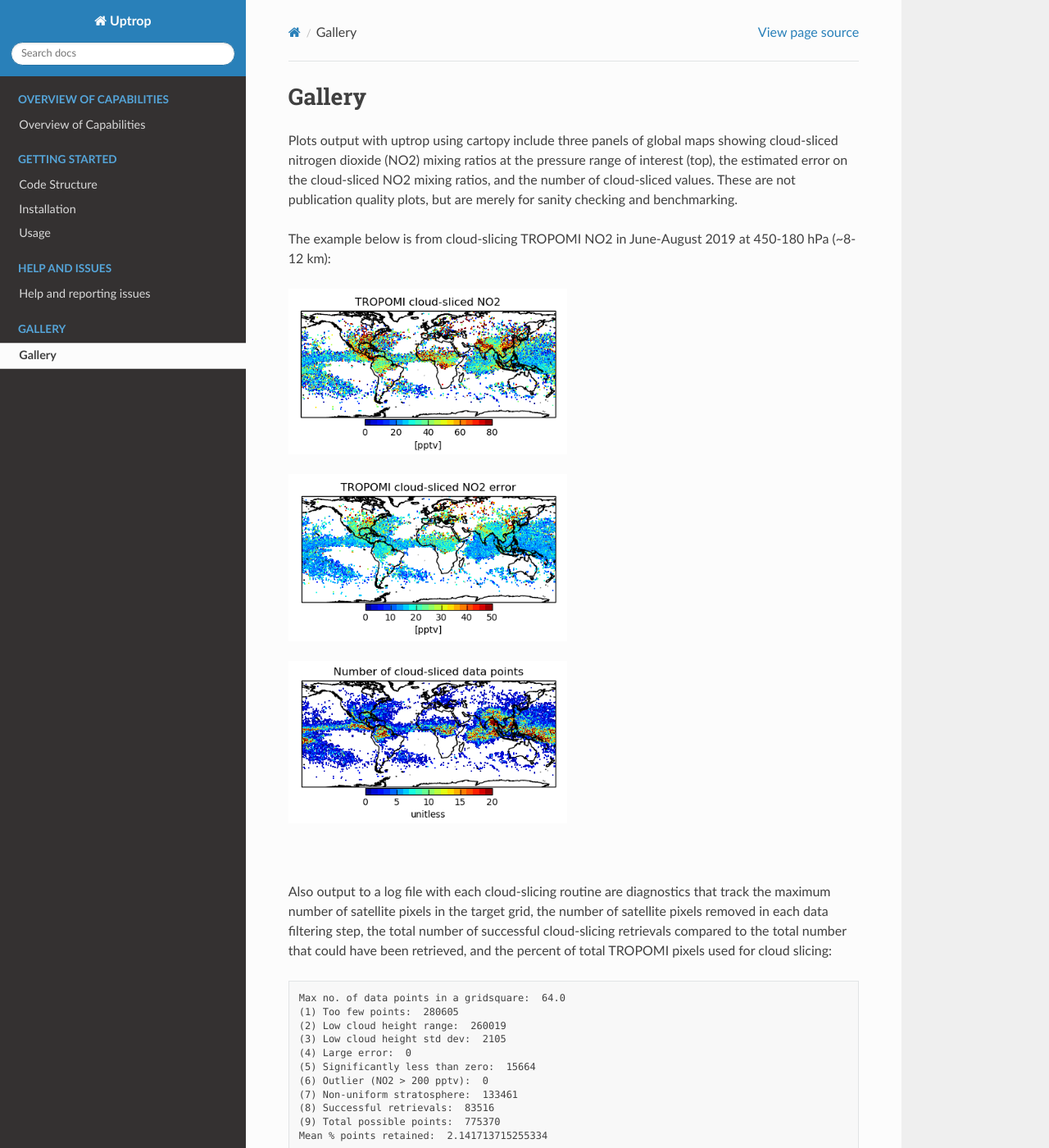
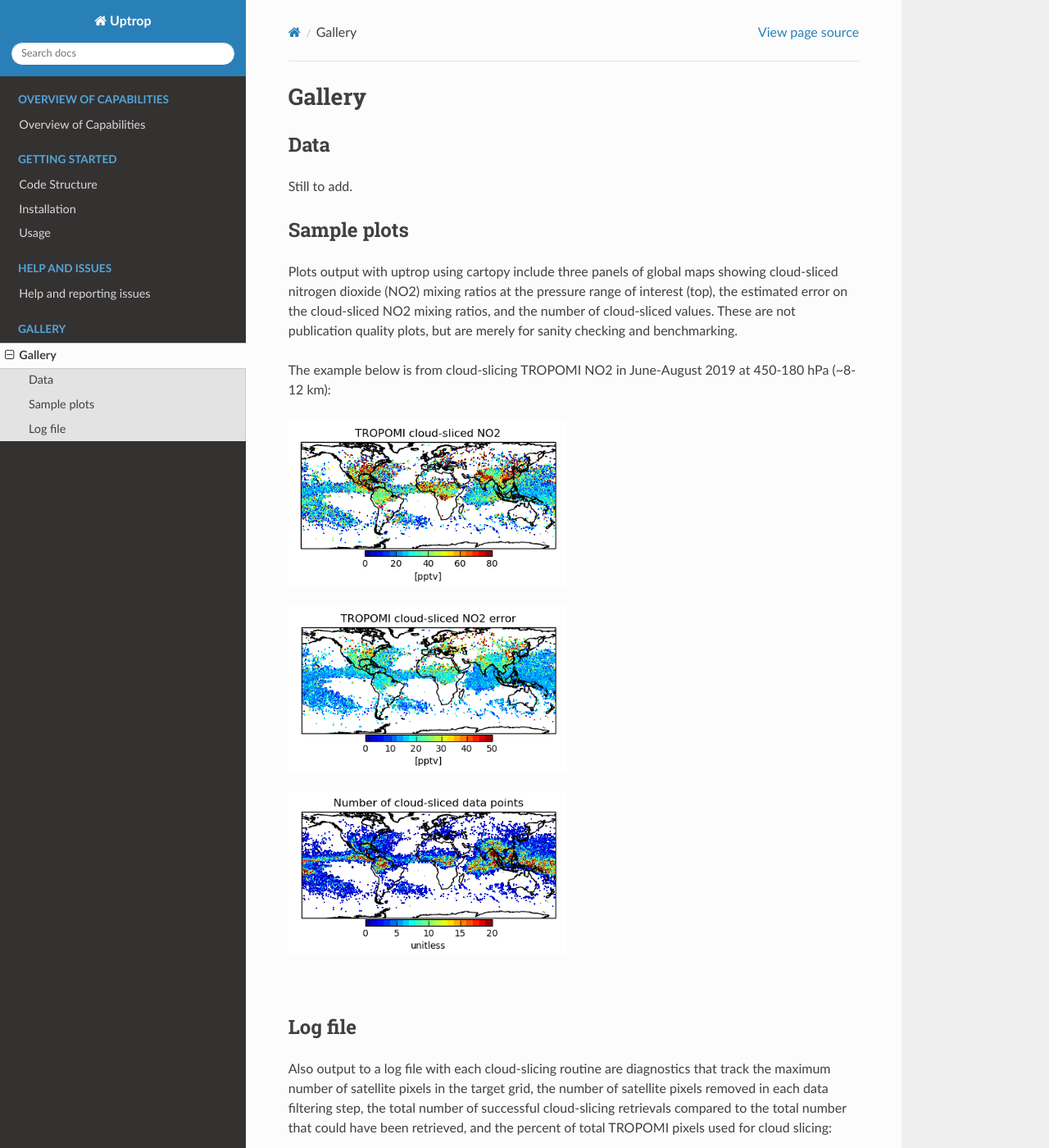
Before and after one commit to eamarais/erc-uptrop, a Sphinx documentation site: the page built from docs/source/Gallery.rst, in a window 1280 px wide and 1400 px high. Shown: the whole window at 82% size. Built offline with Sphinx 7.4.7 and the Read the Docs theme 2.0.0, drawn with Linux system fonts in a browser that asks for light colours.

Commit message:
Update Gallery.rst

```diff
--- a/docs/source/Gallery.rst
+++ b/docs/source/Gallery.rst
@@ -1,5 +1,15 @@
 Gallery
 ==================
+
+=============================
+Data
+=============================
+
+Still to add.
+
+=============================
+Sample plots
+=============================
 
 Plots output with uptrop using cartopy include three panels of global maps showing cloud-sliced nitrogen dioxide (NO2) mixing ratios at the pressure range of interest (top), the estimated error on the cloud-sliced NO2 mixing ratios, and the number of cloud-sliced values. These are not publication quality plots, but are merely for sanity checking and benchmarking.
 
@@ -18,6 +28,10 @@ The example below is from cloud-slicing TROPOMI NO2 in June-August 2019 at 450-1
   :alt: Sample of plots generated with the python script
 
 |
+
+=============================
+Log file
+=============================
 
 Also output to a log file with each cloud-slicing routine are diagnostics that track the maximum number of satellite pixels in the target grid, the number of satellite pixels removed in each data filtering step, the total number of successful cloud-slicing retrievals compared to the total number that could have been retrieved, and the percent of total TROPOMI pixels used for cloud slicing:
 
```
